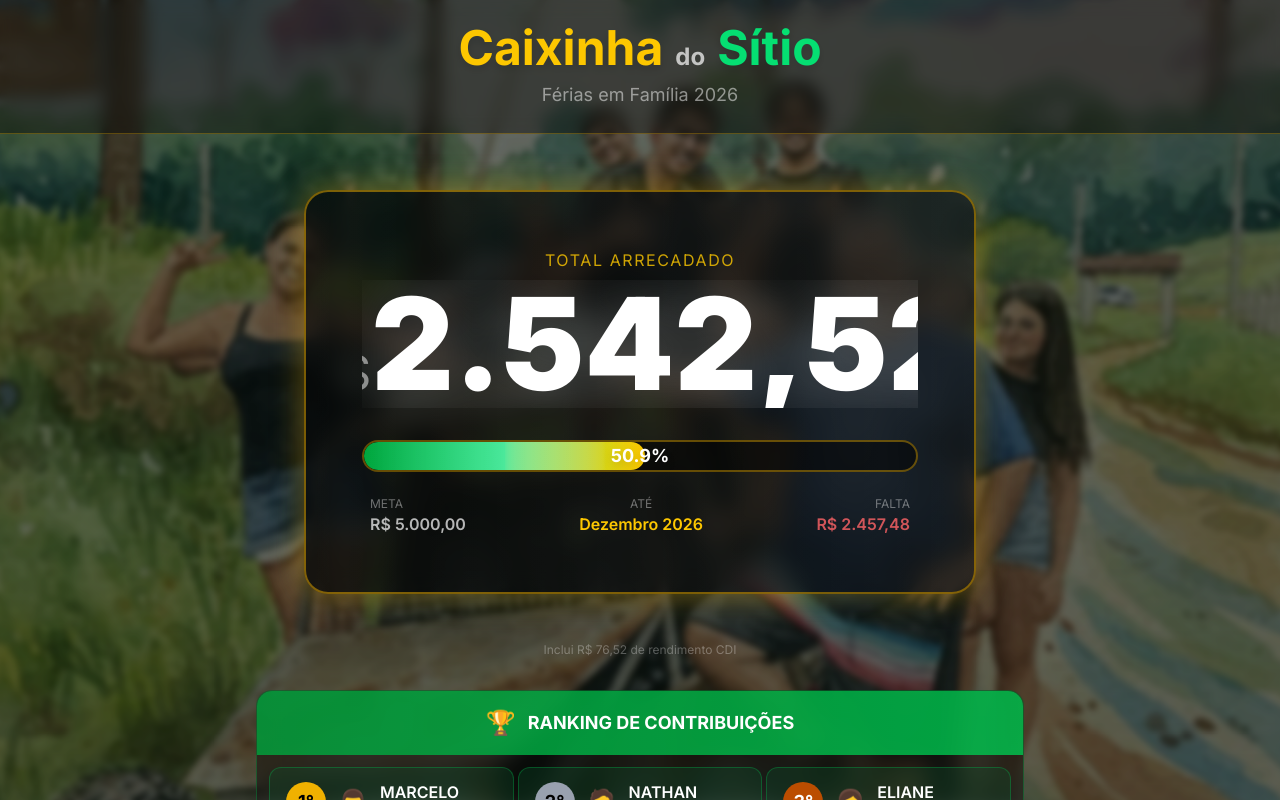
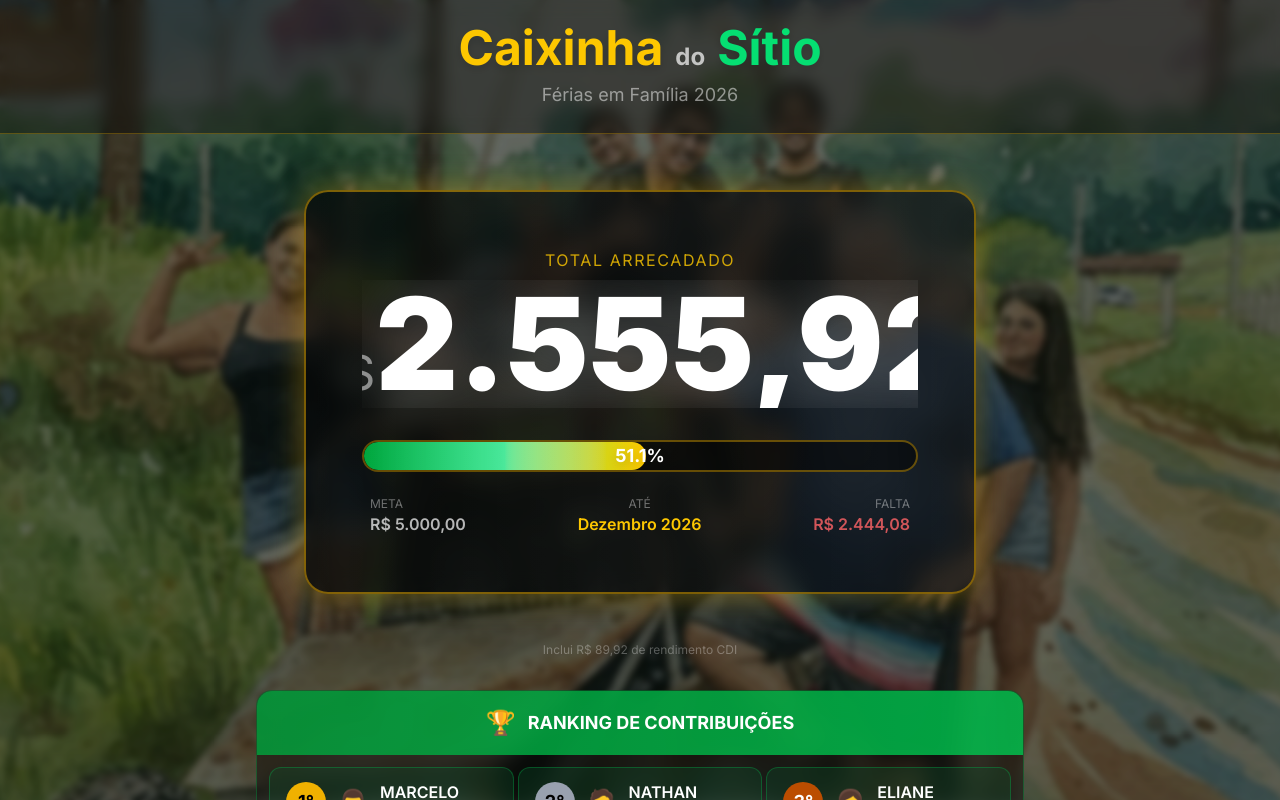
Before and after one commit to nathanbrandao4/caixinha-do-sitio, a Next.js app: page / in a window 1280 px wide. Shown: the top 800 px of the page. Built offline with nearby package versions, Linux system fonts and the light colour scheme.

Commit message:
CDI atualizado para R9,92

```diff
--- a/app/page.tsx
+++ b/app/page.tsx
@@ -18,7 +18,7 @@ const CONTRIBUICOES: ContributorTotal[] = [
 ]
 
 // Rendimento CDI acumulado
-const RENDIMENTO_CDI = 76.52
+const RENDIMENTO_CDI = 89.92
 // ========================================
 
 export default function HomePage() {
```
